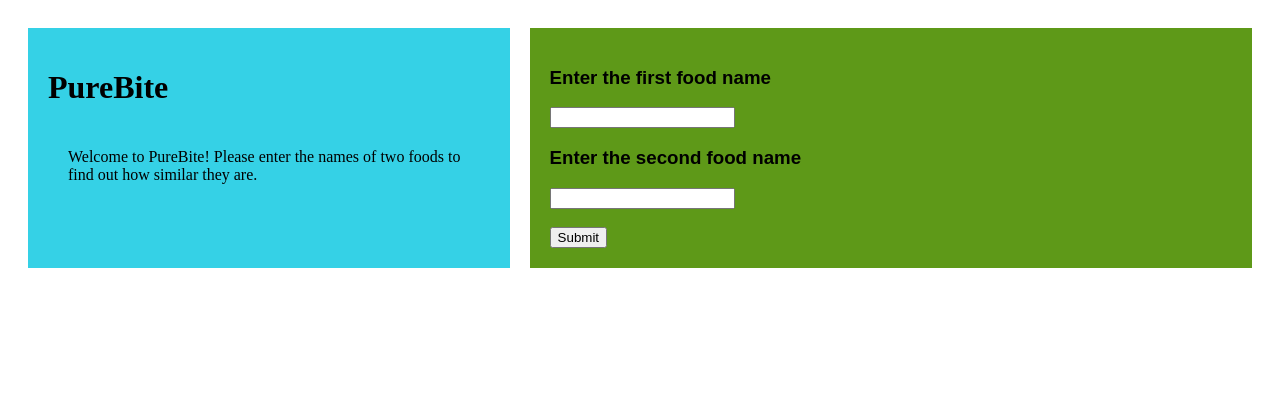
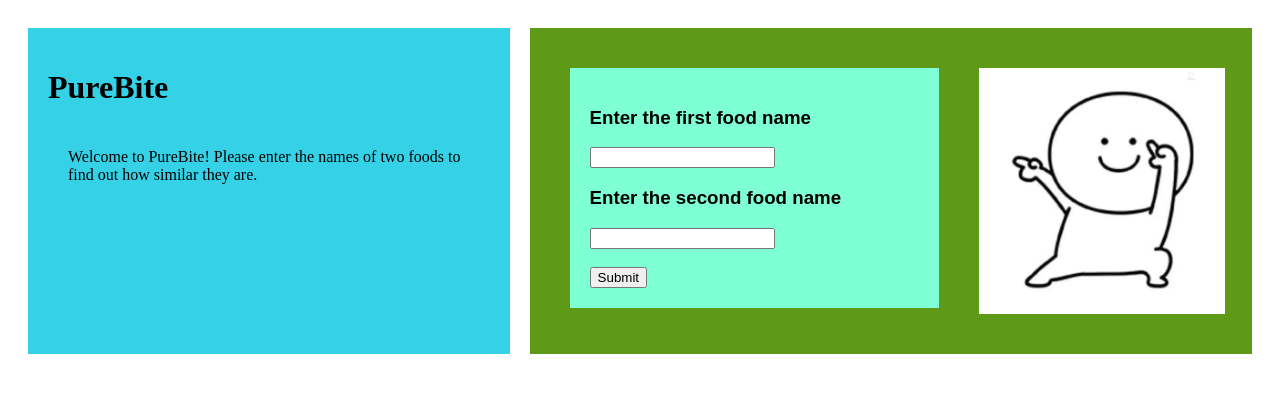
Before and after one commit to Ormiston-Senior-College-NZ/final-assessment-as91903-or-as91906-and-as91907-Anh-pham-csc, a Flask app: page /check in a window 1280 px wide. Shown: the top 393 px of the page. Run offline with Flask 3, Linux system fonts and the light colour scheme.

Commit message:
add img in the checker

```diff
--- a/PureBite/app.py
+++ b/PureBite/app.py
@@ -12,5 +12,6 @@ def check():
 @app.route('/')
 def home():
     return redirect(url_for('check'))
+
 if __name__ == '__main__':
     app.run(debug=True)
--- a/PureBite/static/style.css
+++ b/PureBite/static/style.css
@@ -16,6 +16,27 @@
     padding: 20px;
 }
 
+.checker {
+    display: grid;
+    grid-template-columns: 1.5fr 1fr;
+    height: auto;
+    align-items: start
+}
+
+.left_side_checker {
+    font-family: Arial, sans-serif;
+    margin: 20px;
+    padding: 20px;
+    background-color:aquamarine
+}
+
+.right_side_checker {
+    height: auto;
+    padding: 20px;
+    margin-right: 20px;
+    width: 90%
+}
+
 .left{
     background-color: rgb(53, 209, 230);
     padding: 20px;
@@ -24,10 +45,16 @@
 @media (max-width: 900px) {
     .container {
         grid-template-columns: 1fr;
-    }
-}
-@media (max-height: 900px) {
-    .container {
         height: auto;
     }
 }
+
+@media (max-height: 500px) {
+    .container {
+        grid-template-columns: 1fr;
+        height: auto;
+    }
+    .left, .right{
+        font-size: 14px;
+    }
+}
--- a/PureBite/templates/name.html
+++ b/PureBite/templates/name.html
@@ -12,7 +12,9 @@
             <h1>PureBite</h1>
         <p class="left">Welcome to PureBite! Please enter the names of two foods to find out how similar they are.</p>
         </form>
-        <form method="post" class="right">
+        <div class="right">
+            <div class="checker">
+                <form method="post" class="left_side_checker">
                     <h3>Enter the first food name </h3>
                     <input type="text" name="stfoodname" required>
                     <h3>Enter the second food name </h3>
@@ -20,7 +22,11 @@
                     <br><br>
                     <input type="submit" value="Submit">
                 </form>
+                <img src="{{ url_for('static', filename='default-img-in-the-checker.png') }}" alt="Check This Tool" class="right_side_checker">
             </div>
+        </div>
+    </div>
+
 
 
 </body>
```
Also changed, not shown: PureBite/static/default-img-in-the-checker.png (added). Lines whose indentation alone changed are shown as unchanged.
